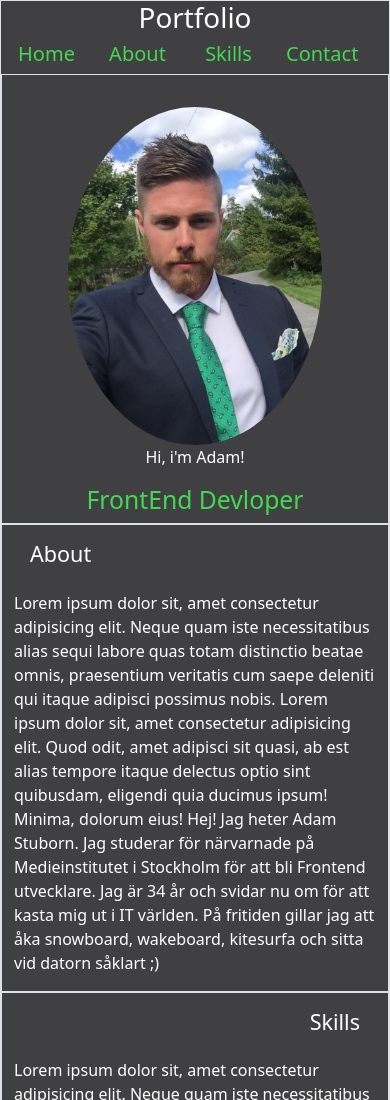
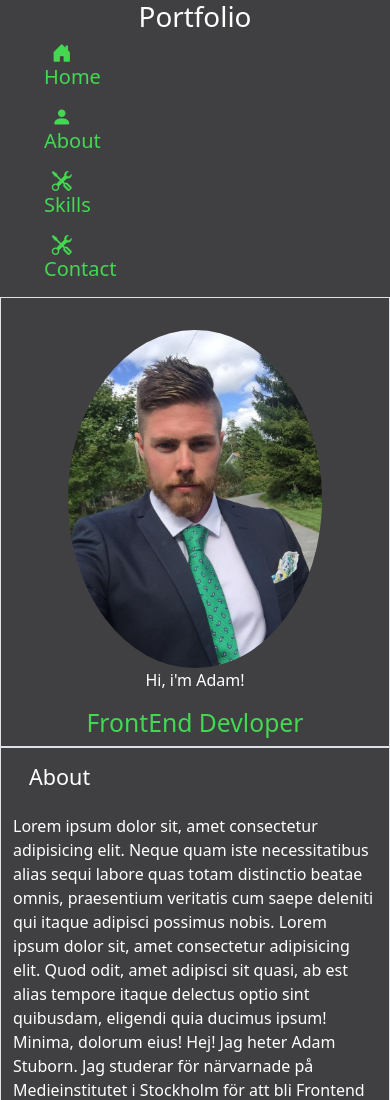
Before and after one commit to Stuuben/Portfolio, a plain HTML site: page index.html in a window 390 px wide. Shown: the top 1100 px of the page. Drawn offline with nearby package versions, Linux system fonts and the light colour scheme.

Commit message:
fixat så att navigationen tar en till rätt ställe, laggt till symboler, förstört layoten lite

```diff
--- a/css/index.css
+++ b/css/index.css
@@ -1,5 +1,12 @@
+html {
+    margin: 0;
+    padding: 0;
+}
 body {
     background-color: #404042;
+}
+header, h1 {
+    padding: 0;
 }
 .container-fluid {
 
@@ -18,6 +25,10 @@ h2 {
 }
 p {
     color: #FFFFFF;
+
+}
+li {
+    list-style:none;
 
 }
 a {
@@ -66,6 +77,7 @@ form li {
     display: flex;
     justify-content: space-between;
 }
+ul
 
 li.box {
 
@@ -95,18 +107,13 @@ li.box {
     nav {
        display: flex;
        justify-content:space-evenly;
-       align-items:center;
-
        height: 30%;
-
-
-    }
-
-    nav a {
-
 
     }
 
 
 
+
+
+
 }
--- a/index.html
+++ b/index.html
@@ -18,30 +18,47 @@
       integrity="sha384-u1OknCvxWvY5kfmNBILK2hRnQC3Pr17a+RTT6rIHI7NnikvbZlHgTPOOmMi466C8"
       crossorigin="anonymous"
     ></script>
+    <link rel="stylesheet" href="https://cdn.jsdelivr.net/npm/bootstrap-icons@1.9.1/font/bootstrap-icons.css">
     <link href="/css/index.css" rel="stylesheet" />
   </head>
   <body>
-    <main class="container-fluid border">
+    <main class="container-fluid">
       <header class="row text-center">
         <h1>Portfolio</h1>
         <nav class="row">
           <section class="col-3 text-center">
-            <a href="Home"><h5>Home</h5></a>
-          </section>
-          <section class="col-3 text-center">
-            <a href="About"><h5>About</h5></a>
-          </section>
-          <section class="col-3 text-center">
-            <a href="Skills"><h5>Skills</h5></a>
-          </section>
-          <section class="col-3 text-center">
-            <a href="Contact"><h5>Contact</h5></a>
+            <ul>
+              <li>
+                <a href="#home"><h5><i class="bi bi-house-door-fill"></i>Home</h5></a>
+              </li>
+            </ul>
+            <ul>
+              <li>
+                <a href="#about"><h5><i class="bi bi-person-fill"></i>About</h5></a>
+              </li>
+            </ul>
+            <ul>
+              <li>
+                <a href="#skills"><h5><i class="bi bi-tools"></i>Skills</h5></a>
+            </ul>
+            <ul>
+              <li>
+                <a href="#contact"><h5><i class="bi bi-tools"></i>Contact</h5></a>
+              </li>
+            </ul>
+
+
+
+
+
+
+
           </section>
         </nav>
         <aside class="Social"></aside>
       </header>
       <div class="row">
-        <article class="col-12 col-md-12 col-lg-12 border">
+        <article id="home" class="col-12 col-md-12 col-lg-12 border">
           <div class="img-container">
             <img class="col-12" src="/assets/jagjag.jpg" alt="Adam" />
           </div>
@@ -49,7 +66,7 @@
           <p class="text-center"></p>
           <h2 class="text-center">FrontEnd Devloper</h2>
         </article>
-        <article class="row-12 col-md-12 col-lg-12 border">
+        <article id="about" class="row-12 col-md-12 col-lg-12 border">
           <h4>About</h4>
           <p>
             Lorem ipsum dolor sit, amet consectetur adipisicing elit. Neque quam
@@ -65,7 +82,7 @@
             kitesurfa och sitta vid datorn såklart ;)
           </p>
         </article>
-        <article class="row-12 col-md-12 col-lg-12 border">
+        <article id="skills" class="row-12 col-md-12 col-lg-12 border">
           <h4 class="text-end">Skills</h4>
           <p>
             Lorem ipsum dolor sit, amet consectetur adipisicing elit. Neque quam
@@ -77,7 +94,7 @@
             Minima, dolorum eius!
           </p>
         </article>
-        <article class="row-12">
+        <article id="contact" class="row-12">
           <h4 class="text-center">Contact Me</h4>
 
           <form class="row-12 col-md-6">
```
